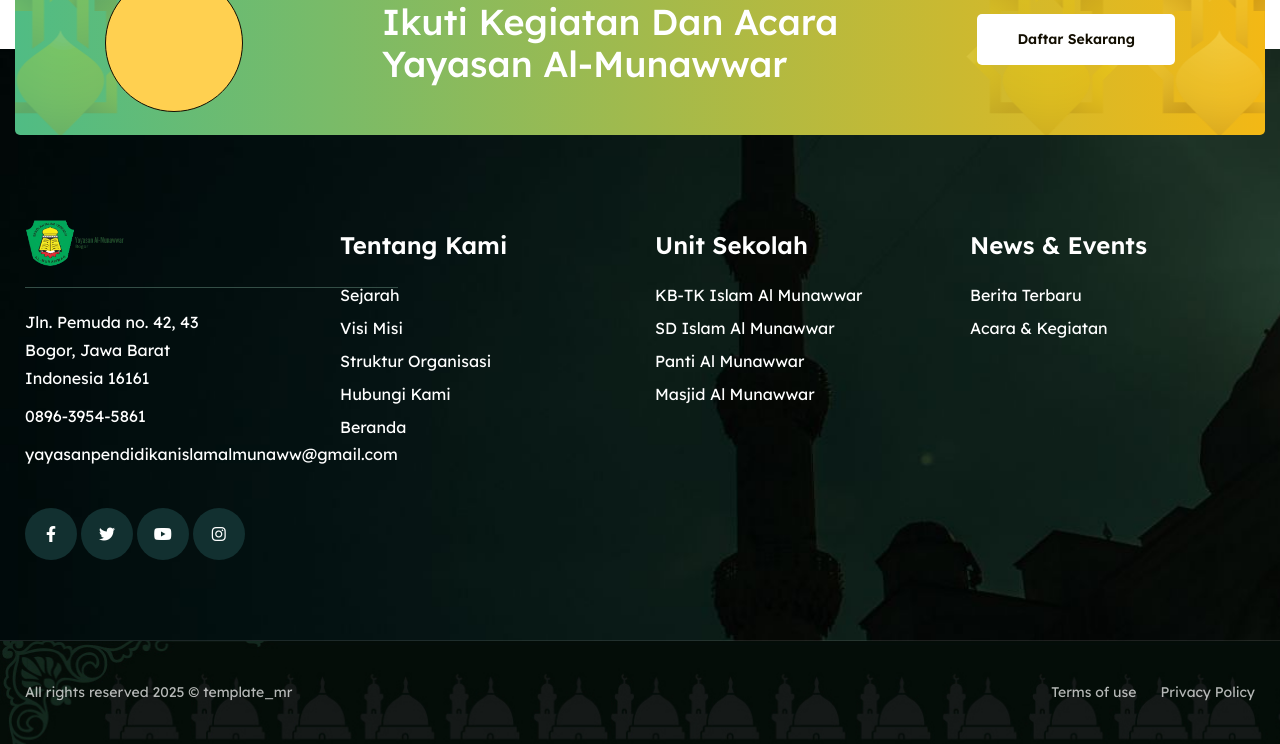
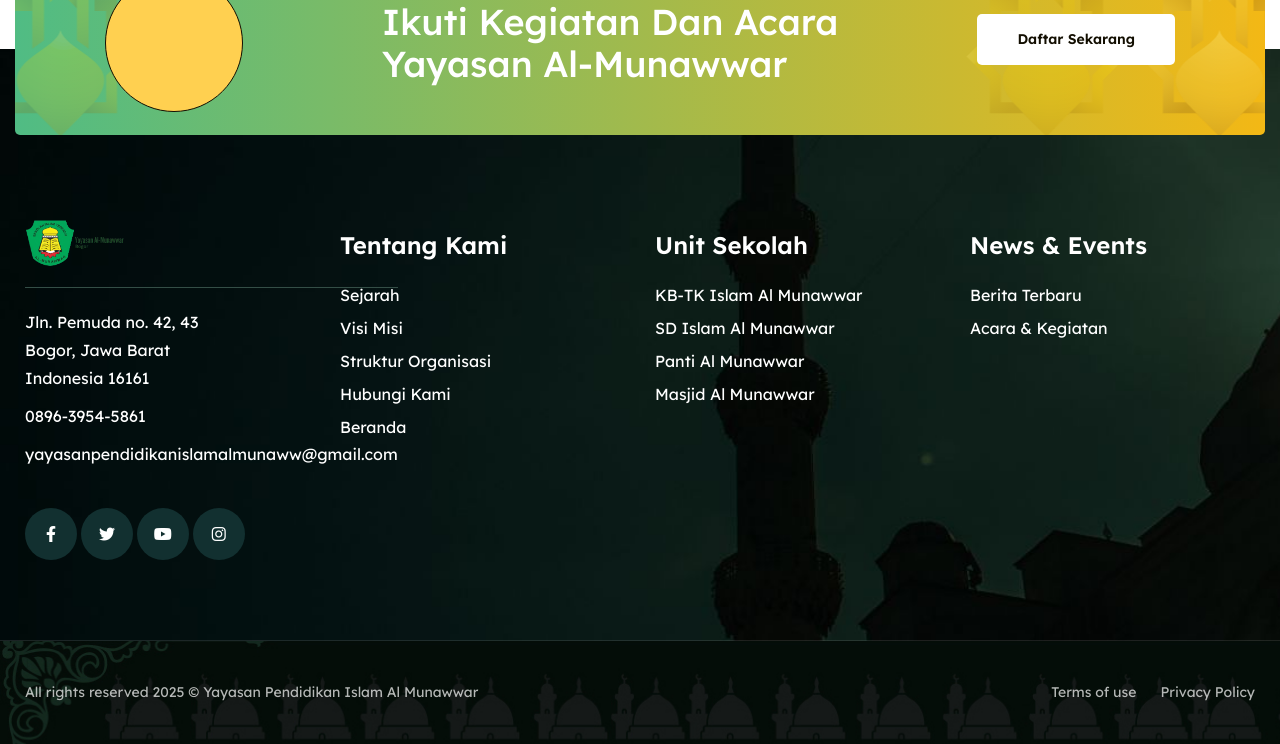
Before and after one commit to denys89/yayasanalmunawwar, a Laravel app: page /acara in a window 1280 px wide. Shown: the part 2316-3060 px from the top of the page. Run offline with Laravel 12, Linux system fonts and the light colour scheme; data comes from the database, SQL or seed files in the repository; parts of the project's set-up code (start-up, migrations or seed data) failed here and were passed over; some libraries are stand-ins or nearby versions; some web fonts are replaced.

Commit message:
update footer

```diff
--- a/resources/views/partials/footer.blade.php
+++ b/resources/views/partials/footer.blade.php
@@ -87,7 +87,7 @@
         <div class="footer_bottom-bg" style="background-image: url({{ asset('assets/images/background/footer-bg_2.jpg') }})"></div>
         <div class="auto-container">
             <div class="d-flex justify-content-between align-items-center flex-wrap">
-                <div class="copyright">All rights reserved 2025 &copy; template_mr</div>
+                <div class="copyright">All rights reserved {{ date('Y') }} &copy; Yayasan Pendidikan Islam Al Munawwar</div>
                 <ul class="footer-nav">
                     <li><a href="#">Terms of use</a></li>
                     <li><a href="#">Privacy Policy</a></li>
```
